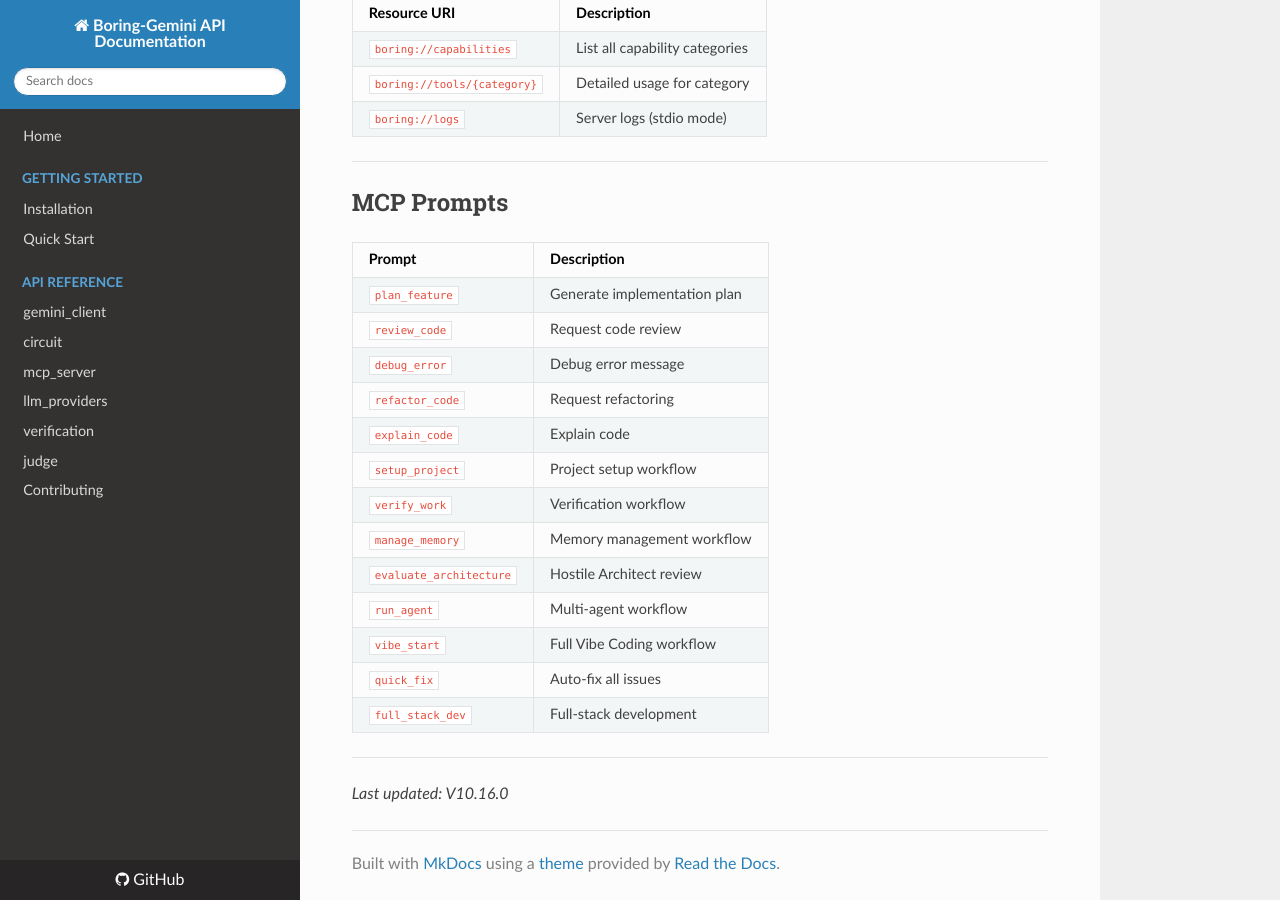
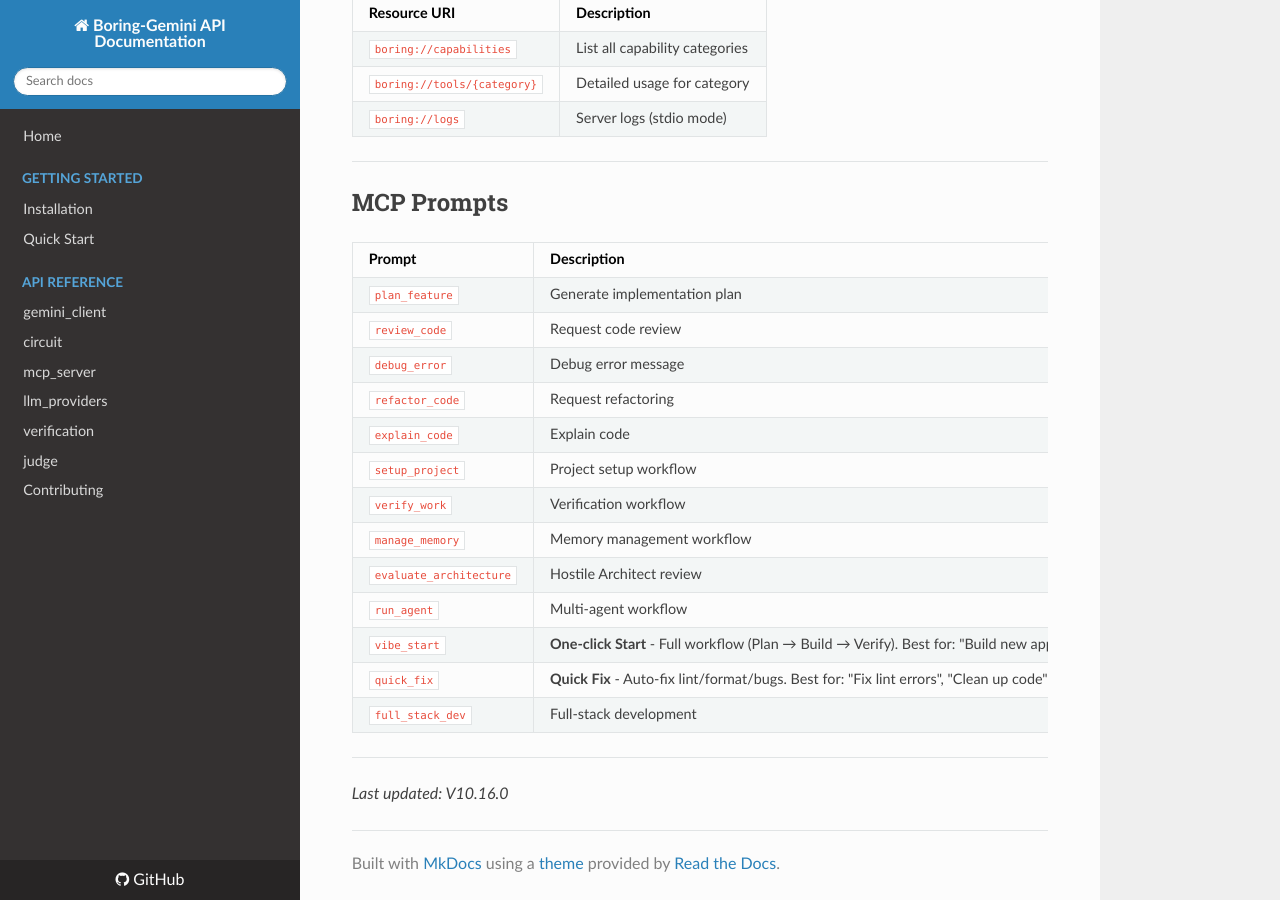
Before and after one commit to Boring206/boring-gemini, an MkDocs documentation site: the page built from docs/APPENDIX_A_TOOL_REFERENCE.md, in a window 1280 px wide and 900 px high, scrolled down 4007 px. Built offline with MkDocs 1.6.1, drawn with Linux system fonts in a browser that asks for light colours; nearby versions of some CDN libraries; some of the changed text lies outside the part shown.

```diff
--- a/docs/APPENDIX_A_TOOL_REFERENCE.md
+++ b/docs/APPENDIX_A_TOOL_REFERENCE.md
@@ -177,8 +177,8 @@
 | `manage_memory` | Memory management workflow |
 | `evaluate_architecture` | Hostile Architect review |
 | `run_agent` | Multi-agent workflow |
-| `vibe_start` | Full Vibe Coding workflow |
-| `quick_fix` | Auto-fix all issues |
+| `vibe_start` | **One-click Start** - Full workflow (Plan → Build → Verify). Best for: "Build new app", "Start project" |
+| `quick_fix` | **Quick Fix** - Auto-fix lint/format/bugs. Best for: "Fix lint errors", "Clean up code" |
 | `full_stack_dev` | Full-stack development |
 
 ---
--- a/gemini-extension.json
+++ b/gemini-extension.json
@@ -1,6 +1,6 @@
 {
     "name": "boring",
-    "version": "10.17.2",
+    "version": "10.18.0",
     "description": "Autonomous AI development agent for code generation & verification",
     "author": "Boring206",
     "mcpServers": [
```
Also changed, not shown: other parts of docs/APPENDIX_A_TOOL_REFERENCE.md (+1 -1 lines), CONTRIBUTING.md (+1 -1 lines), GEMINI.md (+1 -1 lines), README_zh.md (+1 -1 lines), docs/index.md (+2 -1 lines).
